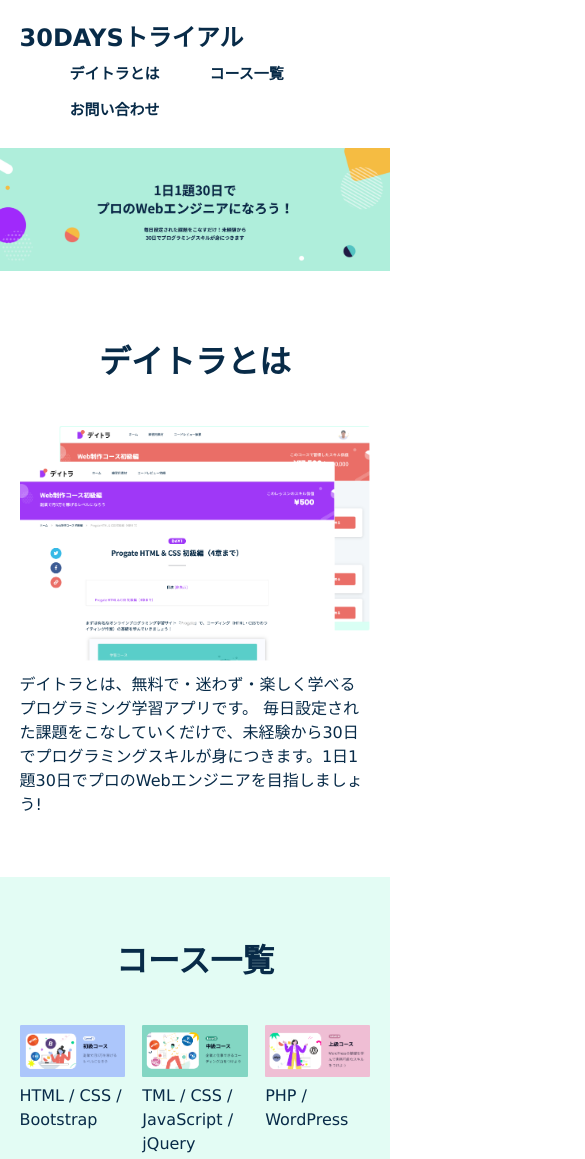
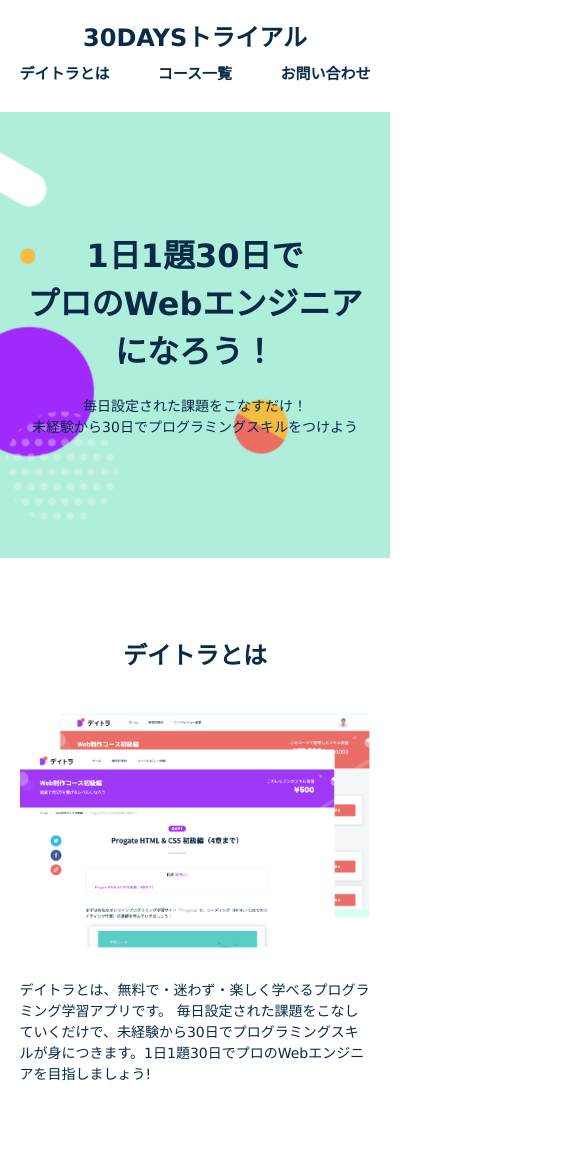
Before and after one commit to hori-86/Beginner_day5, a plain HTML site: page practice/index.html in a window 390 px wide. Shown: the top 1159 px of the page, 585 px wide, since content can reach past the window. Drawn offline with Linux system fonts and the light colour scheme.

Commit message:
day6画像背景

```diff
--- a/practice/css/style.css
+++ b/practice/css/style.css
@@ -31,6 +31,25 @@
   display: block;
 }
 
+/* ================
+top
+================= */
+.top{
+  background-image: url(../img/main-vsual-nontitle.png);
+  background-size: cover;
+  padding: 20px;
+}
+.top-title{
+  font-size: 48px;
+  font-weight: bold;
+  text-align: center;
+  margin-bottom: 20px;
+}
+
+.top-subtitle{
+  font-size: 18px;
+  text-align: center;
+}
 
 /* ================
 header
@@ -166,3 +185,94 @@
   font-size: 12px;
   float: right;
 }
+
+
+/* ================
+スマホ用の表示
+================= */
+@media only screen and  (max-width:767px){
+  .clear::after{
+    content: none;
+  }
+  /* ================
+  header
+  ================= */
+  .header-left{
+    float: none;
+  }
+  .header-title{
+    text-align: center;
+  }
+  .header-right{
+    float: none;
+  }
+  .header-nav{
+    display: flex;
+    justify-content: space-between;
+  }
+  .header-nav-item{
+    float: none;
+    margin: 0;
+  }
+    /* ================
+    top
+    ================= */
+    .top{
+      padding: 120px 0;
+    }
+    .top-title{
+      font-size: 32px;
+    }
+    .top-subtitle{
+      font-size: 14px;
+    }
+    /* ================
+    section 共通class ※共通部品を探してとりかかる
+    ================= */
+    .section{
+    padding: 80px 0;
+    }
+
+    .section-title{
+    font-size: 24px;
+    }
+    .section p{
+      font-size: 14px;
+    }
+    /* ================
+    about
+    ================= */
+    .about-left{
+      float: none;
+      width: 100%;
+      margin-bottom: 20px;
+    }
+    .about-right{
+      float: none;
+      width: 100%;
+    }
+    /* ================
+    course
+    ================= */
+    .course-wrapper{
+      flex-wrap: wrap;
+    }
+    .course-item{
+      width: 100%;
+      margin-bottom: 20px;
+    }
+    /* ================
+    contact
+    ================= */
+    input[type="email"]{
+      width: 100%;
+    }
+    /* ================
+    footer
+    ================= */
+  .copyright{
+    font-size: 10px;
+    text-align: center;
+    float: none;
+  }
+ }
--- a/practice/index.html
+++ b/practice/index.html
@@ -27,17 +27,26 @@
   </header>
 
   <section class="top">
-    <img src="./img/main-vsual.png" alt="">
+    <!-- <img src="./img/main-vsual.png" alt=""> -->
+    <div class="container">
+      <p class="top-title">1日1題30日で<br>
+        プロのWebエンジニアになろう！</p>
+      <p class="top-subtitle">毎日設定された課題をこなすだけ！<br>
+        未経験から30日でプログラミングスキルをつけよう</p>
+    </div>
+
 
   </section><!--/top -->
 
   <section class="about section">
-    <div class="container">
+    <div class="container clear">
       <h2 class="section-title">デイトラとは</h2>
-      <div class="about-left"></div>
-      <img src="./img/about.png" alt="デイトラとは">
-      <div class="about-right"></div>
-      <p>デイトラとは、無料で・迷わず・楽しく学べるプログラミング学習アプリです。 毎日設定された課題をこなしていくだけで、未経験から30日でプログラミングスキルが身につきます。1日1題30日でプロのWebエンジニアを目指しましょう!</p>
+      <div class="about-left">
+        <img src="./img/about.png" alt="デイトラとは">
+      </div>
+      <div class="about-right">
+        <p>デイトラとは、無料で・迷わず・楽しく学べるプログラミング学習アプリです。 毎日設定された課題をこなしていくだけで、未経験から30日でプログラミングスキルが身につきます。1日1題30日でプロのWebエンジニアを目指しましょう!</p>
+      </div>
     </div>
   </section><!-- /about -->
 
```
